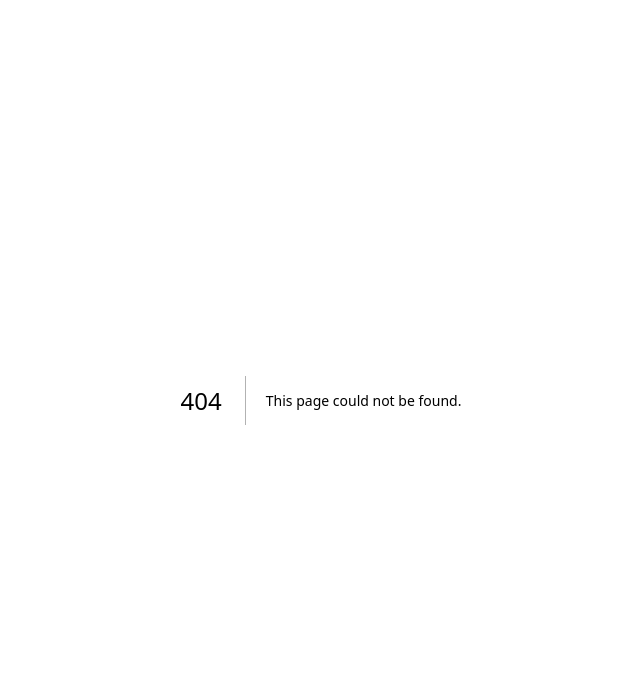
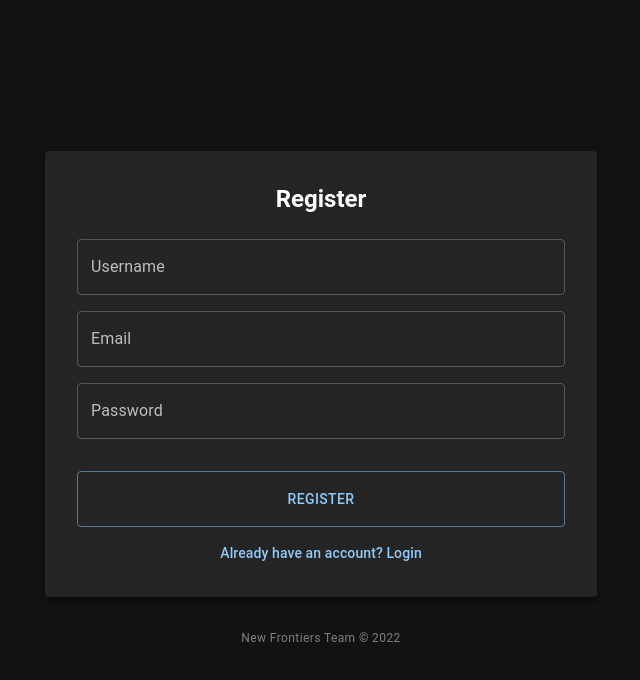
Before and after one commit to New-Frontiers-Team/platform-frontend, a Next.js app: page /auth/register in a window 1280 px wide. Before the commit this address had no page. Shown: the top 680 px of the page, without its empty margins (319-959 px from the left). Built offline with nearby package versions, Linux system fonts and the light colour scheme.

Commit message:
Auth completed

```diff
--- a/src/app/app/layout.tsx
+++ b/src/app/app/layout.tsx
@@ -1,18 +1,17 @@
 "use client"
-import { ThemeProvider, createTheme } from '@mui/material/styles';
-import CssBaseline from '@mui/material/CssBaseline';
-
-const darkTheme = createTheme({
-  palette: {
-    mode: 'dark',
-  },
-});
+import AuthContext from '@/contexts/auth';
+import { useContext, useEffect } from 'react';
+import { useRouter } from 'next/navigation';
 
 export default function AppLayout({ children }: { children: React.ReactNode }) {
-  return (
-    <ThemeProvider theme={darkTheme}>
-      <CssBaseline />
-      {children}
-    </ThemeProvider>
-  )
+  const { signed } = useContext(AuthContext)
+  const router = useRouter()
+
+  useEffect(() => {
+    if (!signed) {
+      router.push('/auth/login')
+    }
+  }, [signed])
+
+  return children
 }
--- /dev/null
+++ b/src/app/auth/layout.tsx
@@ -0,0 +1,17 @@
+"use client"
+import AuthContext from '@/contexts/auth';
+import { useContext, useEffect } from 'react';
+import { useRouter } from 'next/navigation';
+
+export default function AuthLayout({ children }: { children: React.ReactNode }) {
+    const { signed } = useContext(AuthContext)
+    const router = useRouter()
+
+    useEffect(() => {
+        if (signed) {
+            router.push('/app/profile')
+        }
+    }, [signed])
+
+    return children
+}
--- a/src/app/app/auth/login/page.tsx
+++ b/src/app/auth/login/page.tsx
@@ -1,6 +1,7 @@
 "use client"
-import { AuthService } from "@/services/api/auth.service";
-import { Box, Button, Container, CssBaseline, Link, Paper, TextField, Typography } from "@mui/material";
+import AuthContext from "@/contexts/auth";
+import { Box, Button, CircularProgress, Container, CssBaseline, Link, Paper, TextField, Typography } from "@mui/material";
+import { useContext, useState } from "react";
 import { useForm } from "react-hook-form";
 import { toast } from "react-toastify";
 
@@ -10,6 +11,8 @@ type Data = {
 }
 
 export default function AuthLogin() {
+  const { login } = useContext(AuthContext)
+
   const { handleSubmit, register } = useForm<Data>({
     defaultValues: {
       email: "",
@@ -17,13 +20,21 @@ export default function AuthLogin() {
     }
   })
 
+  const [loading, setLoading] = useState(false)
+
   const onSubmit = async (data: Data) => {
     try {
-      const response = await AuthService.login(data.email, data.password)
-      localStorage.setItem("access-token", response.accessToken)
-    } catch (error) {
-      console.error(error)
-      toast.error('Usuário ou senha incorreto.')
+      setLoading(true)
+      await login({ email: data.email, password: data.password })
+      toast.success('Logged in successfully!')
+    } catch (error: any) {
+      if (error?.response?.data?.message) {
+        toast.error(error.response.data.message)
+      } else {
+        toast.error('Something went wrong.')
+      }
+    } finally {
+      setLoading(false)
     }
   }
 
@@ -43,9 +54,9 @@ export default function AuthLogin() {
             <Link href='#' variant='subtitle2' underline='none'>Forgot password?</Link>
           </Box>
           <Box sx={{ display: 'flex', width: '100%', mb: 2 }}>
-            <Button type="submit" variant='outlined' sx={{ width: '100%', padding: '12px 0px' }}>Login</Button>
+            <Button type="submit" variant='outlined' disabled={loading} sx={{ width: '100%', height: "56px"}}>{loading ? <CircularProgress size={20} /> : "Login"}</Button>
           </Box>
-          <Link href='/app/auth/register' variant='subtitle2' underline='none'>Create Account</Link>
+          <Link href='/auth/register' variant='subtitle2' underline='none'>Create Account</Link>
         </Paper>
       </Container>
       <Typography variant="caption" sx={{ color: 'gray' }} mt={4}>New Frontiers Team © 2022</Typography>
--- a/src/app/app/auth/register/page.tsx
+++ b/src/app/auth/register/page.tsx
@@ -1,6 +1,6 @@
 "use client"
 import yup from "@/helpers/validation";
-import { AuthService } from "@/services/api/auth.service";
+import { UsersService } from "@/services/api/users.service";
 import { yupResolver } from "@hookform/resolvers/yup";
 import { Box, Button, CircularProgress, Container, CssBaseline, Link, Paper, TextField, Typography } from "@mui/material";
 import { useRouter } from "next/navigation";
@@ -37,19 +37,18 @@ export default function AuthLogin() {
   const onSubmit = async (data: Data) => {
     try {
       setLoading(true)
-      await AuthService.register(data.username, data.email, data.password)
+      await UsersService.create(data.username, data.email, data.password)
 
-      setLoading(false)
       toast.success('Account created successfully!')
-      router.push('/app/auth/login')
+      router.push('/auth/login')
     } catch (error: any) {
-      setLoading(false)
-
       if (error?.response?.data?.message) {
         toast.error(error.response.data.message)
       } else {
         toast.error('Account cannot be created.')
       }
+    } finally {
+      setLoading(false)
     }
   }
 
@@ -69,7 +68,7 @@ export default function AuthLogin() {
           <Box sx={{ display: 'flex', width: '100%', mt: 4, mb: 2 }}>
             <Button type="submit" variant='outlined' disabled={loading} sx={{ width: '100%', height: "56px" }}>{loading ? <CircularProgress size={20} /> : "Register"}</Button>
           </Box>
-          <Link href='/app/auth/login' variant='subtitle2' underline='none'>Already have an account? Login</Link>
+          <Link href='/auth/login' variant='subtitle2' underline='none'>Already have an account? Login</Link>
         </Paper>
       </Container>
       <Typography variant="caption" sx={{ color: 'gray' }} mt={4}>New Frontiers Team © 2022</Typography>
--- a/src/app/layout.tsx
+++ b/src/app/layout.tsx
@@ -2,6 +2,8 @@ import type { Metadata } from 'next'
 import { Inter } from 'next/font/google'
 import Toastify from '@/components/toatisfy'
 import './globals.css'
+import Mui from '@/components/mui'
+import { AuthProvider } from '@/contexts/auth'
 
 const inter = Inter({ subsets: ['latin'] })
 
@@ -18,8 +20,12 @@ export default function RootLayout({
   return (
     <html lang="en">
       <body className={inter.className}>
-        {children}
-        <Toastify />
+        <Mui>
+          <AuthProvider>
+            {children}
+          </AuthProvider>
+          <Toastify />
+        </Mui>
       </body>
     </html>
   )
--- /dev/null
+++ b/src/components/mui.tsx
@@ -0,0 +1,18 @@
+"use client"
+import { CssBaseline, ThemeProvider, createTheme } from "@mui/material";
+import 'react-toastify/dist/ReactToastify.css';
+
+const darkTheme = createTheme({
+  palette: {
+    mode: 'dark',
+  },
+});
+
+export default function Mui({ children }: { children: React.ReactNode }) {
+  return (
+    <ThemeProvider theme={darkTheme}>
+      <CssBaseline />
+      {children}
+    </ThemeProvider>
+  )
+}
--- /dev/null
+++ b/src/contexts/auth.tsx
@@ -0,0 +1,74 @@
+"use client"
+import api from "@/helpers/api";
+import { AuthService } from "@/services/api/auth.service";
+import { UsersService } from "@/services/api/users.service";
+import { createContext, useEffect, useState } from "react";
+
+type LoginData = {
+  email: string;
+  password: string;
+}
+
+type AuthContextData = {
+  signed: boolean;
+  login({ email, password }: LoginData): Promise<void>;
+  user: User | undefined;
+}
+
+type User = {
+  username: string;
+  email: string;
+  role: string;
+}
+
+const AuthContext = createContext<AuthContextData>({} as AuthContextData);
+
+export const AuthProvider = ({ children }: { children: React.ReactNode }) => {
+  const [user, setUser] = useState<User>()
+  const [loading, setLoading] = useState(true)
+
+  useEffect(() => {
+    async function UserVerification() {
+      const accessToken = localStorage.getItem('access-token')
+
+      if (accessToken) {
+        api.defaults.headers.common["Authorization"] = 'Bearer ' + accessToken
+        await FetchUserData();
+      }
+      setLoading(false)
+    }
+
+    UserVerification()
+  }, [])
+
+  const FetchUserData = async () => {
+    try {
+      const user = await UsersService.findMe()
+
+      setUser(user)
+    } catch (error) {
+      console.error(error)
+      localStorage.removeItem('access-token')
+    }
+  }
+
+  const login = async ({ email, password }: LoginData) => {
+    const response = await AuthService.login(email, password)
+    localStorage.setItem("access-token", response.accessToken)
+    api.defaults.headers.common["Authorization"] = 'Bearer ' + response.accessToken
+
+    await FetchUserData()
+  }
+
+  if (loading) {
+    return null
+  }
+
+  return (
+    <AuthContext.Provider value={{ signed: !!user, login, user }}>
+      {children}
+    </AuthContext.Provider>
+  )
+}
+
+export default AuthContext
--- a/src/helpers/api.ts
+++ b/src/helpers/api.ts
@@ -1,7 +1,8 @@
 import axios from "axios";
 
 export default axios.create({
-    headers: {
-        "Content-Type": "application/json"
-    }
+  headers: {
+    "Content-Type": "application/json"
+  },
+  baseURL: process.env.NEXT_PUBLIC_API_URL
 })
--- a/src/services/api/auth.service.ts
+++ b/src/services/api/auth.service.ts
@@ -11,12 +11,4 @@ export class AuthService {
             password: password
         }).then(response => response.data)
     }
-
-    public static register(username: string, email: string, password: string) {
-        return api.post('http://localhost:3001/auth/register', {
-            username: username,
-            email: email,
-            password: password
-        })
-    }
 }
--- /dev/null
+++ b/src/services/api/users.service.ts
@@ -0,0 +1,15 @@
+import api from "@/helpers/api"
+
+export class UsersService {
+    public static create(username: string, email: string, password: string) {
+        return api.post('/users', {
+            username: username,
+            email: email,
+            password: password
+        })
+    }
+
+    public static findMe() {
+        return api.get('/users/me').then(response => response.data)
+    }
+}
```
Also changed, not shown: 2 other files (tests, documents, lock files or other folders).
